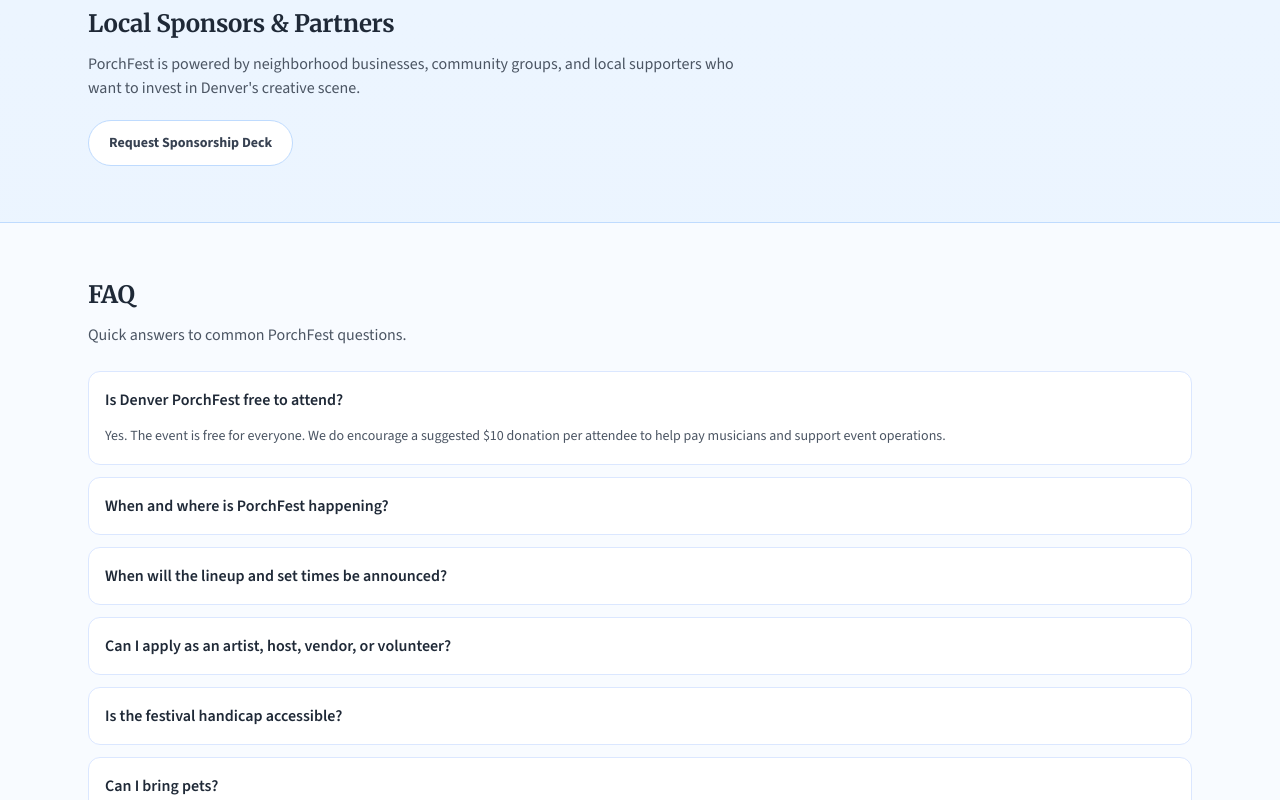
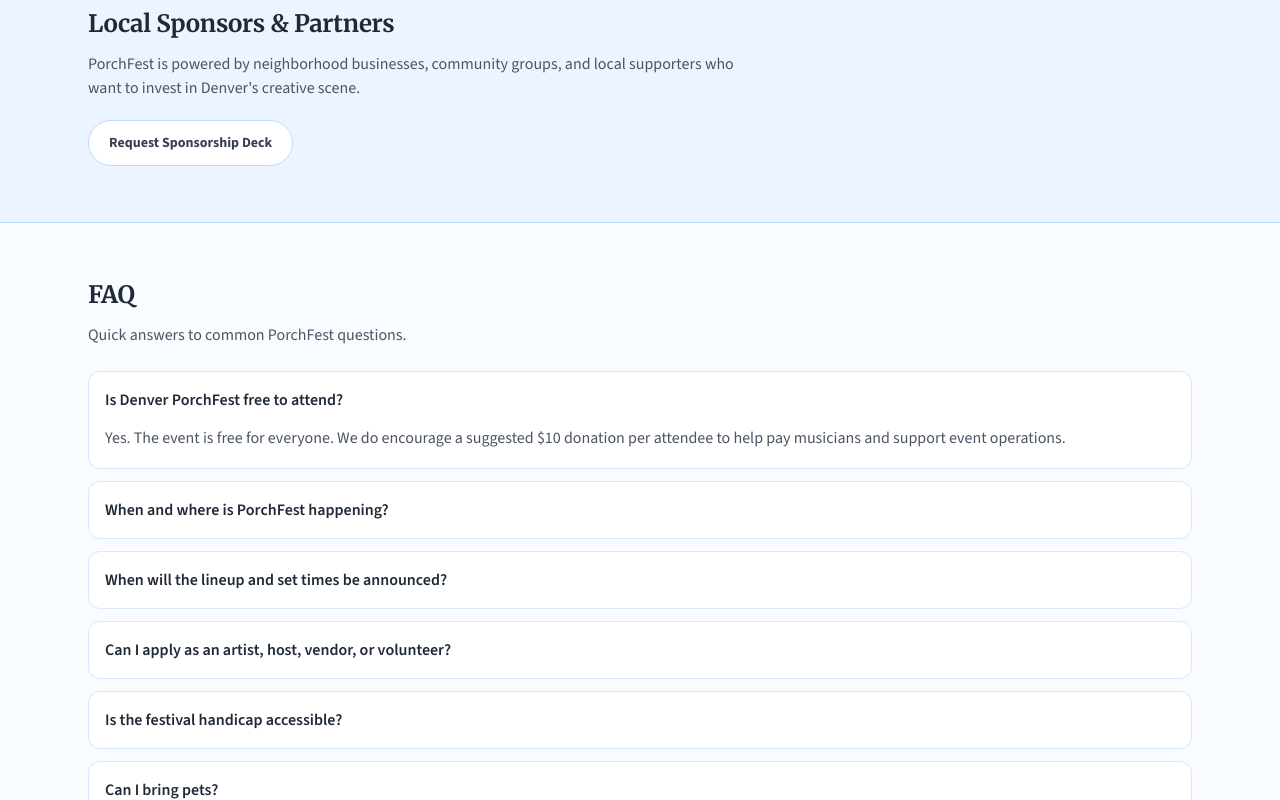
Before and after one commit to the97bradley/denver-porchfest, a Next.js app: page / in a window 1280 px wide. Both pictures are taken after a click on the heading "Is Denver PorchFest free to attend?". Shown: the part 3202-4002 px from the top of the page. Built offline with nearby package versions, Linux system fonts and the light colour scheme; no server answers.

Commit message:
Increase FAQ answer text size for readability

```diff
--- a/src/app/page.tsx
+++ b/src/app/page.tsx
@@ -411,7 +411,7 @@ export default async function Home() {
                   <summary className="cursor-pointer list-none pr-6 text-base font-semibold text-[#1f2937] [&::-webkit-details-marker]:hidden">
                     {item.question}
                   </summary>
-                  <p className="mt-3 text-sm leading-6 text-[#4b5563]">{item.answer}</p>
+                  <p className="mt-3 text-base leading-7 text-[#4b5563]">{item.answer}</p>
                 </details>
               ))}
             </div>
```
